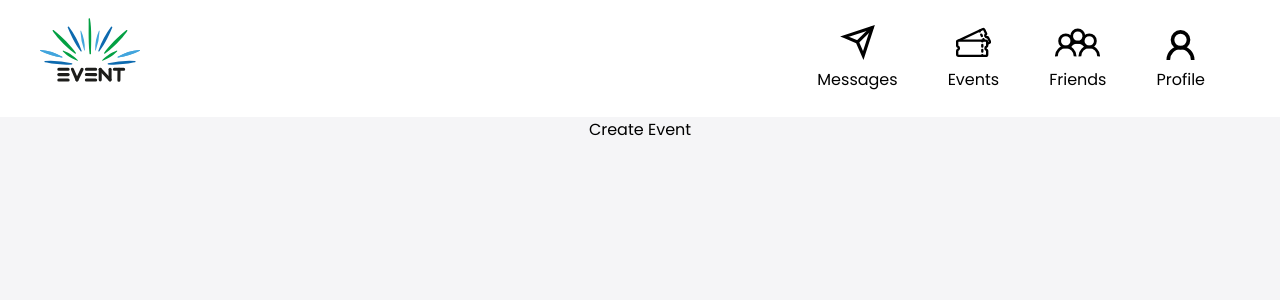
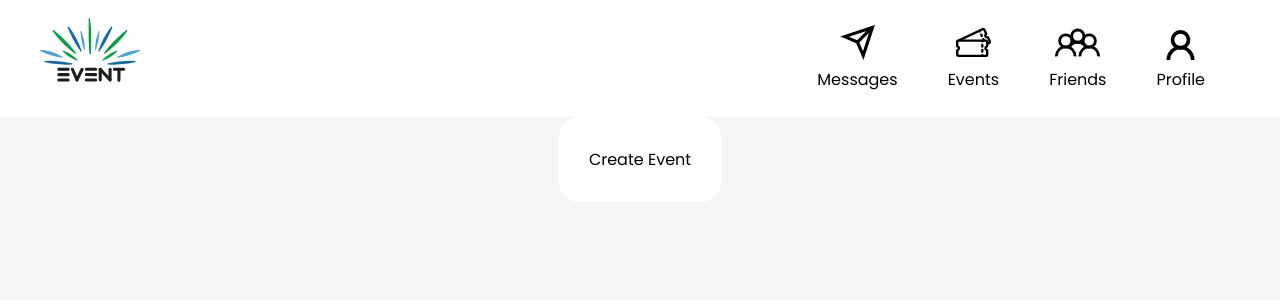
Before and after one commit to OkhaiBroh/PW1-G8, a Vue app: page /create-event-1 in a window 1280 px wide. Shown: the top 300 px of the page. Built offline with nearby package versions, Linux system fonts and the light colour scheme.

Commit message:
Basic CSS structure

```diff
--- a/src/views/CreateEventViewStep1.vue
+++ b/src/views/CreateEventViewStep1.vue
@@ -41,4 +41,26 @@
         flex-direction: row;
     }
 
+    .main-panel {
+        display: flex;
+        flex-direction: column;
+        align-items: center;
+
+        border-radius: 20px;
+
+        background-color: white;
+        padding: 30px;
+    }
+
+    .title-and-bar, .data-input, .buttons {
+        display: flex;
+        flex-direction: row;
+        justify-content: space-between;
+    }
+
+    .name-description-camps {
+        display: flex;
+        flex-direction: column;
+    }
+
 </style>
```
